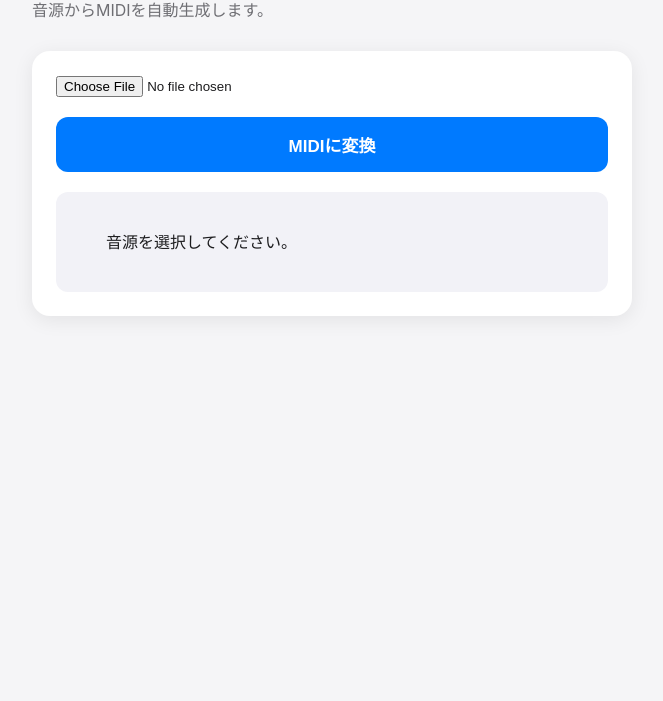
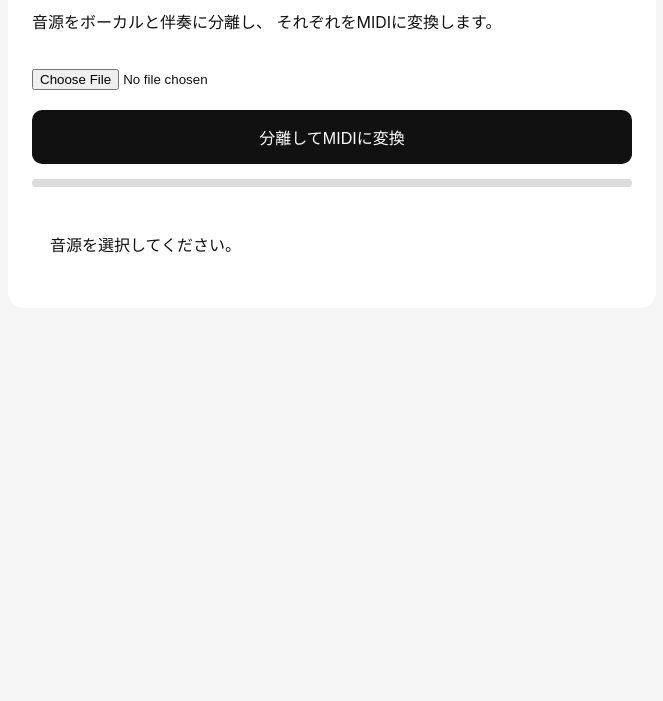
Before and after one commit to akua0905/Youtabs-clone, a website built with Vite: page index.html in a window 1280 px wide. Shown: the part 99-800 px from the top of the page, without its empty margins (308-971 px from the left). Built offline with nearby package versions, Linux system fonts and the light colour scheme.

Commit message:
index.html を更新

```diff
--- a/index.html
+++ b/index.html
@@ -2,64 +2,54 @@
 <html lang="ja">
 <head>
   <meta charset="UTF-8">
-  <meta name="viewport" content="width=device-width, initial-scale=1.0">
+
+  <meta
+    name="viewport"
+    content="width=device-width, initial-scale=1.0"
+  >
 
   <title>YouTabs Clone</title>
 
   <style>
-    * {
-      box-sizing: border-box;
-    }
-
     body {
-      margin: 0;
-      padding: 24px 16px;
-      background: #f5f5f7;
-      color: #1d1d1f;
       font-family:
         -apple-system,
         BlinkMacSystemFont,
         "Helvetica Neue",
         sans-serif;
+
+      margin: 0;
+      padding: 24px;
+
+      background: #f5f5f5;
+      color: #111;
     }
 
     .container {
       max-width: 600px;
       margin: 0 auto;
+      background: white;
+      padding: 24px;
+      border-radius: 16px;
     }
 
     h1 {
-      margin-bottom: 8px;
-      font-size: 30px;
-    }
-
-    .description {
-      color: #6e6e73;
-      margin-bottom: 30px;
-    }
-
-    .card {
-      background: white;
-      border-radius: 18px;
-      padding: 24px;
-      box-shadow: 0 4px 20px rgba(0, 0, 0, 0.08);
+      margin-top: 0;
     }
 
     input[type="file"] {
       width: 100%;
-      margin-bottom: 20px;
+      margin: 20px 0;
     }
 
     button {
       width: 100%;
+      padding: 15px;
       border: none;
-      border-radius: 12px;
-      padding: 15px;
-      background: #007aff;
+      border-radius: 10px;
+      background: #111;
       color: white;
-      font-size: 17px;
-      font-weight: 600;
-      cursor: pointer;
+      font-size: 16px;
     }
 
     button:disabled {
@@ -67,39 +57,49 @@
     }
 
     #status {
+      white-space: pre-wrap;
       margin-top: 20px;
-      padding: 14px;
-      background: #f2f2f7;
-      border-radius: 12px;
-      white-space: pre-wrap;
-      line-height: 1.5;
+      line-height: 1.6;
     }
 
     #download {
       display: none;
-      margin-top: 12px;
+      margin-top: 20px;
+      padding: 15px;
+      background: #007aff;
+      color: white;
       text-align: center;
       text-decoration: none;
-      background: #34c759;
-      color: white;
-      padding: 15px;
-      border-radius: 12px;
-      font-weight: 600;
+      border-radius: 10px;
+    }
+
+    .progress {
+      margin-top: 15px;
+      height: 8px;
+      background: #ddd;
+      border-radius: 4px;
+      overflow: hidden;
+    }
+
+    #progressBar {
+      height: 100%;
+      width: 0%;
+      background: #111;
+      transition: width 0.2s;
     }
   </style>
 </head>
 
 <body>
 
-  <main class="container">
+<div class="container">
 
   <h1>YouTabs Clone</h1>
 
-    <p class="description">
-      音源からMIDIを自動生成します。
+  <p>
+    音源をボーカルと伴奏に分離し、
+    それぞれをMIDIに変換します。
   </p>
-
-    <div class="card">
 
   <input
     id="audio"
@@ -108,22 +108,27 @@
   >
 
   <button id="convert">
-        MIDIに変換
+    分離してMIDIに変換
   </button>
+
+  <div class="progress">
+    <div id="progressBar"></div>
+  </div>
 
   <div id="status">
     音源を選択してください。
   </div>
 
   <a id="download">
-        MIDIを保存
+    ZIPを保存
   </a>
 
 </div>
 
-  </main>
-
-  <script type="module" src="./src/main.js"></script>
+<script
+  type="module"
+  src="./src/main.js"
+></script>
 
 </body>
 </html>
```
Lines whose indentation alone changed are shown as unchanged.
